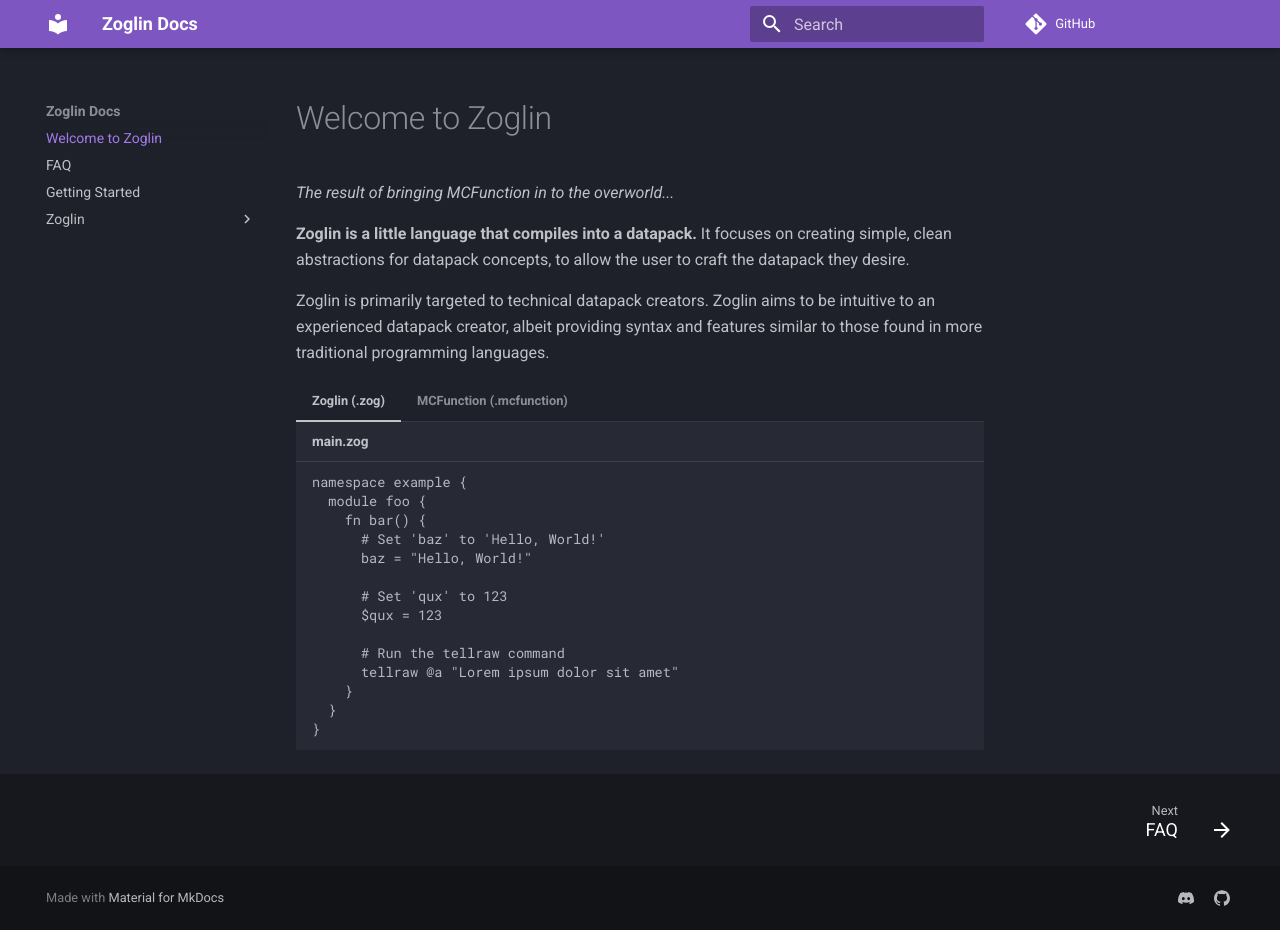
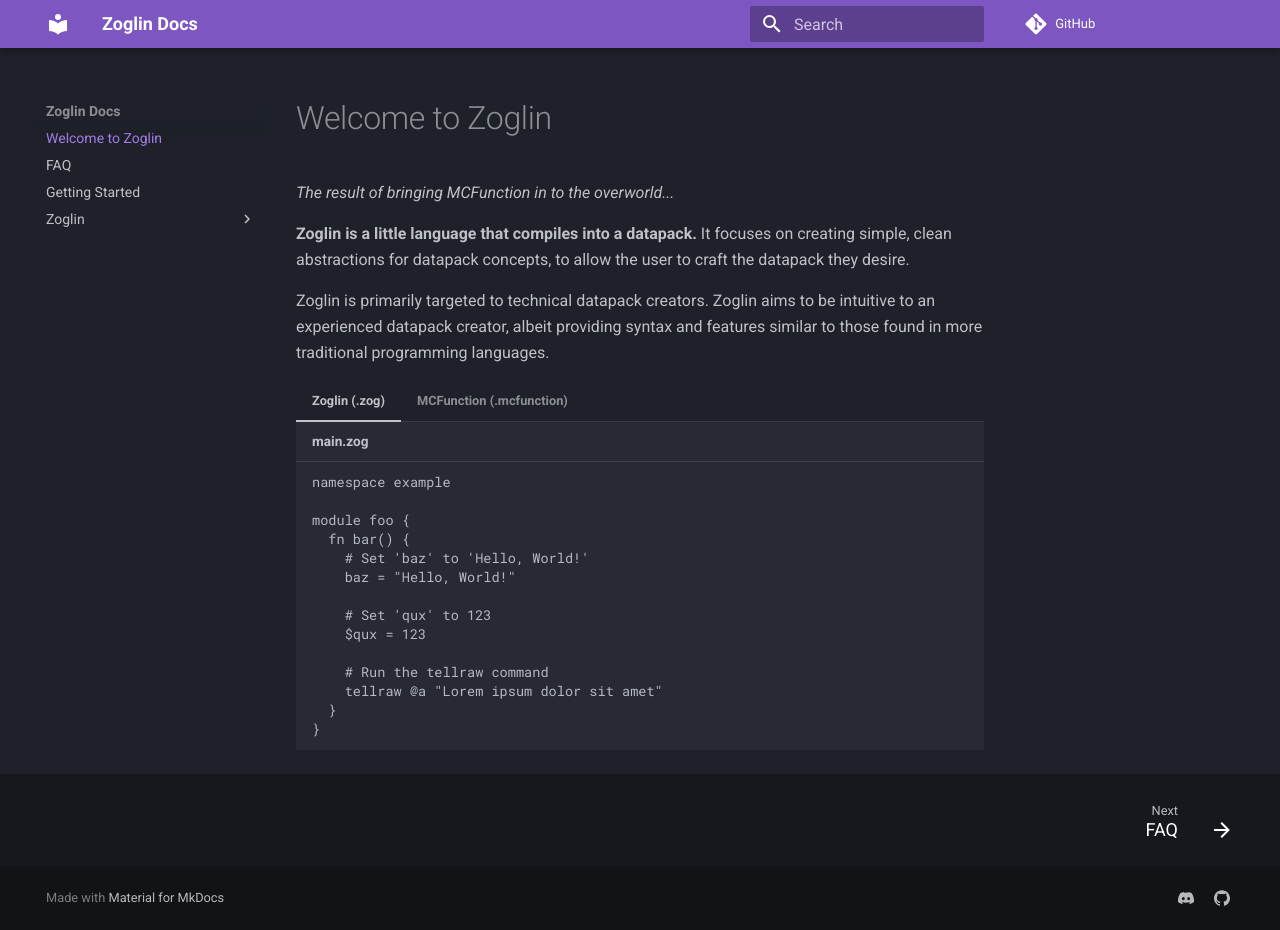
Before and after one commit to GMDU/zoglin, an MkDocs documentation site: the page built from docs/index.md, in a window 1280 px wide and 930 px high. Built offline with MkDocs 1.6.1 and Material for MkDocs 9.7.7, drawn with Linux system fonts in a browser that asks for light colours; comment, search, counter and statistics services are not loaded.

Commit message:
chore: change docs index to use non-block namespace syntax

````diff
--- a/docs/index.md
+++ b/docs/index.md
@@ -11,18 +11,18 @@
 
 === "Zoglin (.zog)"
     ```zoglin title="main.zog"
-    namespace example {
-      module foo {
-        fn bar() {
-          # Set 'baz' to 'Hello, World!'
-          baz = "Hello, World!"
+    namespace example
 
-          # Set 'qux' to 123
-          $qux = 123
+    module foo {
+      fn bar() {
+        # Set 'baz' to 'Hello, World!'
+        baz = "Hello, World!"
 
-          # Run the tellraw command
-          tellraw @a "Lorem ipsum dolor sit amet"
-        }
+        # Set 'qux' to 123
+        $qux = 123
+
+        # Run the tellraw command
+        tellraw @a "Lorem ipsum dolor sit amet"
       }
     }
     ```
````
